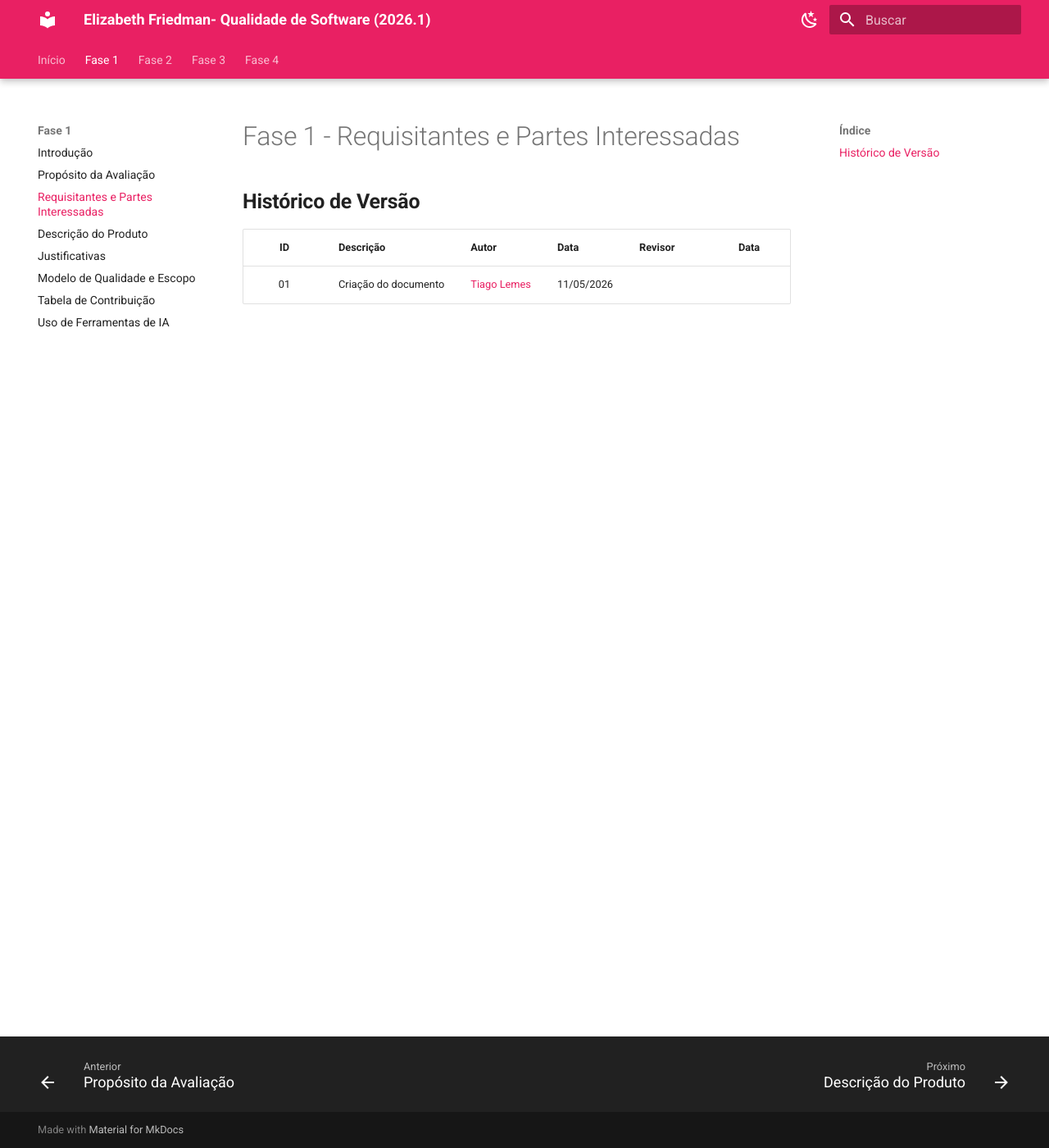
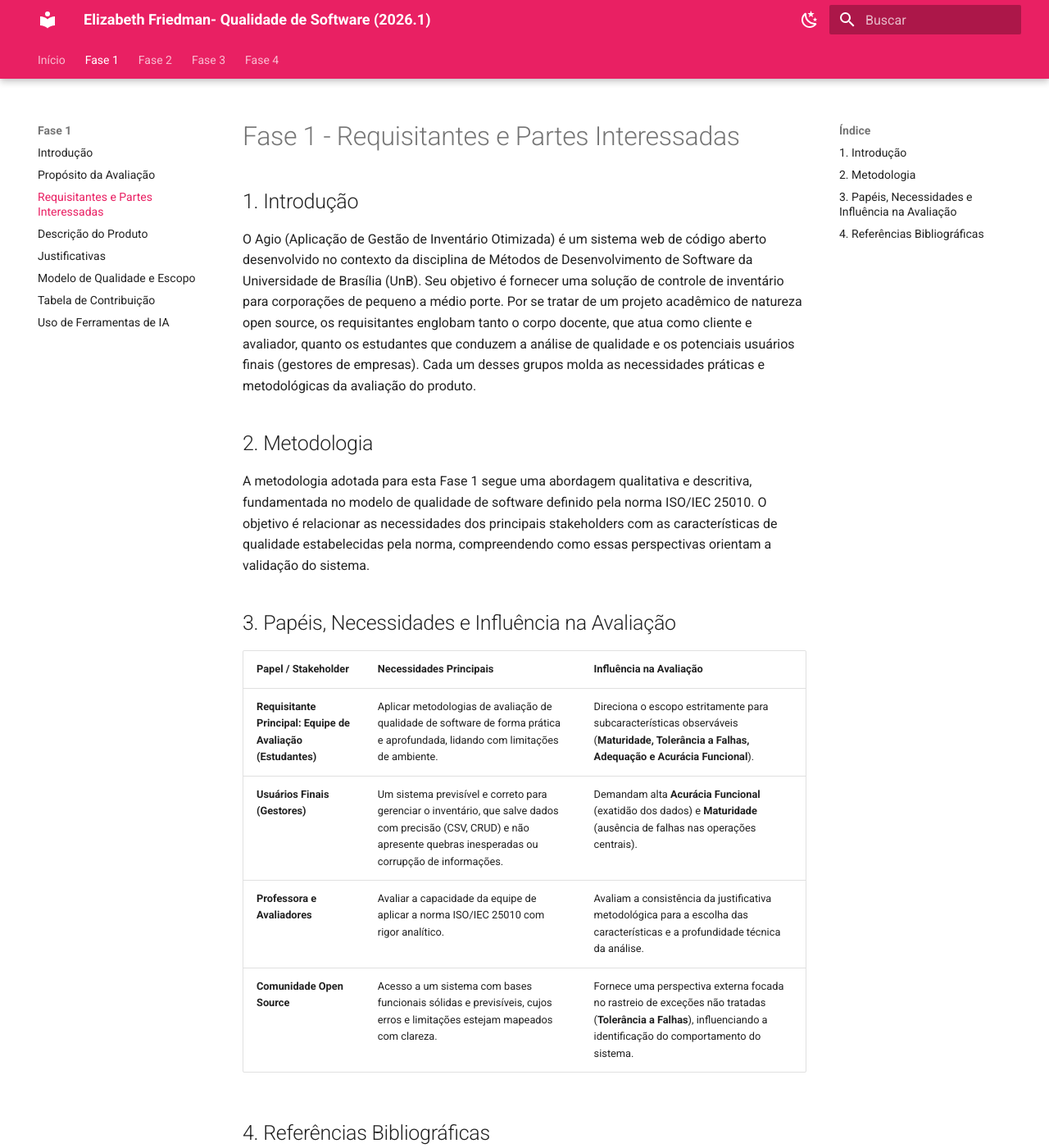
Before and after one commit to FCTE-Qualidade-de-Software-1/2026-1_T02_ELIZABETH_FRIEDMAN, an MkDocs documentation site: the page built from docs/fase1/2-requistantes.md, in a window 1280 px wide and 1400 px high. Shown: the whole window at 82% size. Built offline with MkDocs 1.6.1 and Material for MkDocs 9.7.7, drawn with Linux system fonts in a browser that asks for light colours; some of the changed text lies outside the part shown.

Commit message:
Adição dos requisitantes

```diff
--- a/docs/fase1/2-requistantes.md
+++ b/docs/fase1/2-requistantes.md
@@ -1,7 +1,26 @@
 # Fase 1 - Requisitantes e Partes Interessadas
 
-## **Histórico de Versão**
+## 1. Introdução
+O Agio (Aplicação de Gestão de Inventário Otimizada) é um sistema web de código aberto desenvolvido no contexto da disciplina de Métodos de Desenvolvimento de Software da Universidade de Brasília (UnB). Seu objetivo é fornecer uma solução de controle de inventário para corporações de pequeno a médio porte. Por se tratar de um projeto acadêmico de natureza open source, os requisitantes englobam tanto o corpo docente, que atua como cliente e avaliador, quanto os estudantes que conduzem a análise de qualidade e os potenciais usuários finais (gestores de empresas). Cada um desses grupos molda as necessidades práticas e metodológicas da avaliação do produto.
+
+## 2. Metodologia
+A metodologia adotada para esta Fase 1 segue uma abordagem qualitativa e descritiva, fundamentada no modelo de qualidade de software definido pela norma ISO/IEC 25010. O objetivo é relacionar as necessidades dos principais stakeholders com as características de qualidade estabelecidas pela norma, compreendendo como essas perspectivas orientam a validação do sistema.
+
+## 3. Papéis, Necessidades e Influência na Avaliação
+
+| Papel / Stakeholder | Necessidades Principais | Influência na Avaliação |
+| :--- | :--- | :--- |
+| **Requisitante Principal: Equipe de Avaliação (Estudantes)** | Aplicar metodologias de avaliação de qualidade de software de forma prática e aprofundada, lidando com limitações de ambiente. | Direciona o escopo estritamente para subcaracterísticas observáveis (**Maturidade, Tolerância a Falhas, Adequação e Acurácia Funcional**). |
+| **Usuários Finais (Gestores)** | Um sistema previsível e correto para gerenciar o inventário, que salve dados com precisão (CSV, CRUD) e não apresente quebras inesperadas ou corrupção de informações. | Demandam alta **Acurácia Funcional** (exatidão dos dados) e **Maturidade** (ausência de falhas nas operações centrais). |
+| **Professora e Avaliadores** | Avaliar a capacidade da equipe de aplicar a norma ISO/IEC 25010 com rigor analítico. | Avaliam a consistência da justificativa metodológica para a escolha das características e a profundidade técnica da análise. |
+| **Comunidade Open Source** | Acesso a um sistema com bases funcionais sólidas e previsíveis, cujos erros e limitações estejam mapeados com clareza. | Fornece uma perspectiva externa focada no rastreio de exceções não tratadas (**Tolerância a Falhas**), influenciando a identificação do comportamento do sistema. |
+
+## 4. Referências Bibliográficas
+ISO. ISO/IEC 25010 — ISO 25000 Software and Data Quality. Disponível em: ISO/IEC 25010. Acesso em: 13 mai. 2026.
+
+
 
 | ID | Descrição | Autor | Data | Revisor | Data |
 |:--:|:---------|:------|:--------|:--------|:----:|
 | 01 | Criação do documento | [Tiago Lemes](https://github.com/TiagoTeixeira-2005) | 11/05/2026 |  |  |
+| 02 | Adição dos requisitantes e partes interessadas | [Vitor Bessa](https://github.com/Bessazs) | 13/05/2026 | [Tiago Lemes](https://github.com/TiagoTeixeira-2005) |  |
```
